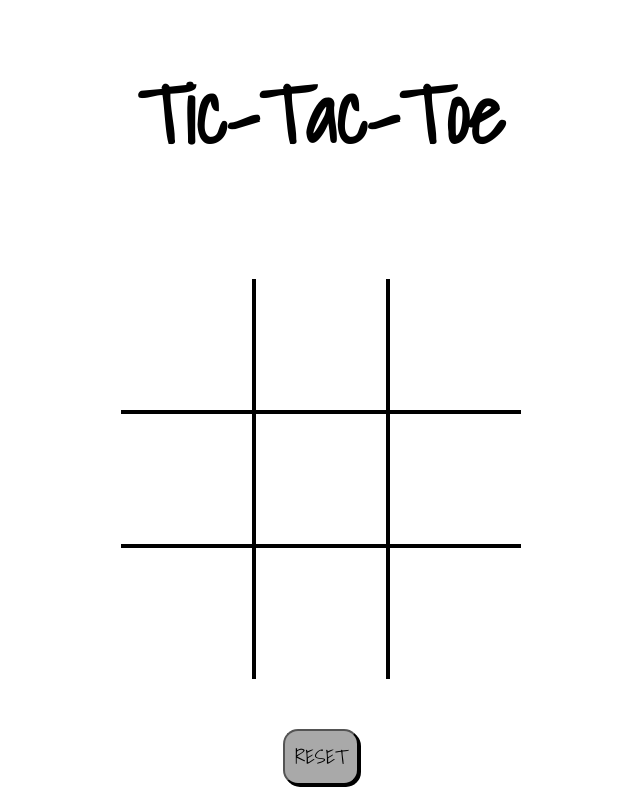
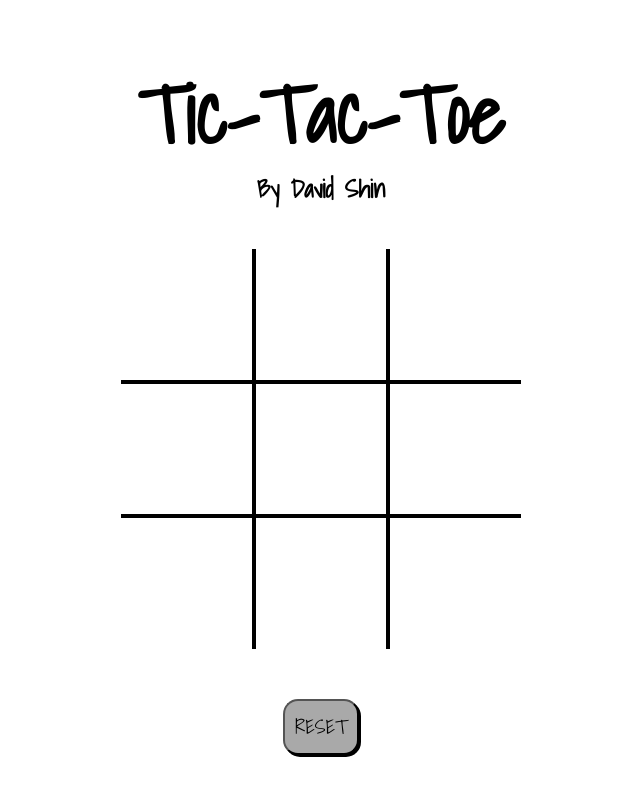
Before and after one commit to crispyb0i/tic-tac-toe, a plain HTML site: page index.html in a window 1280 px wide. Shown: the whole page, without its empty margins (319-959 px from the left). Drawn offline with Linux system fonts and the light colour scheme.

Commit message:
add h2 element

```diff
--- a/css/styles.css
+++ b/css/styles.css
@@ -8,8 +8,15 @@ h1 {
     font-size:80px;
     text-align: center;
     margin: 50px;
-    margin-bottom: 100px;
+    margin-bottom: -10px;
     font-family: 'Shadows Into Light', cursive;
+}
+
+h2 {
+    font-size: 25px;
+    text-align: center;
+    font-family: 'Shadows Into Light', cursive;
+    margin-bottom: 40px;
 }
 
 table {
--- a/index.html
+++ b/index.html
@@ -11,6 +11,7 @@
 </head>
     <body>
         <h1>Tic-Tac-Toe</h1>
+        <h2>By David Shin</h2>
         <table>
             <tr>
                 <td data-val="0"></td>
```
